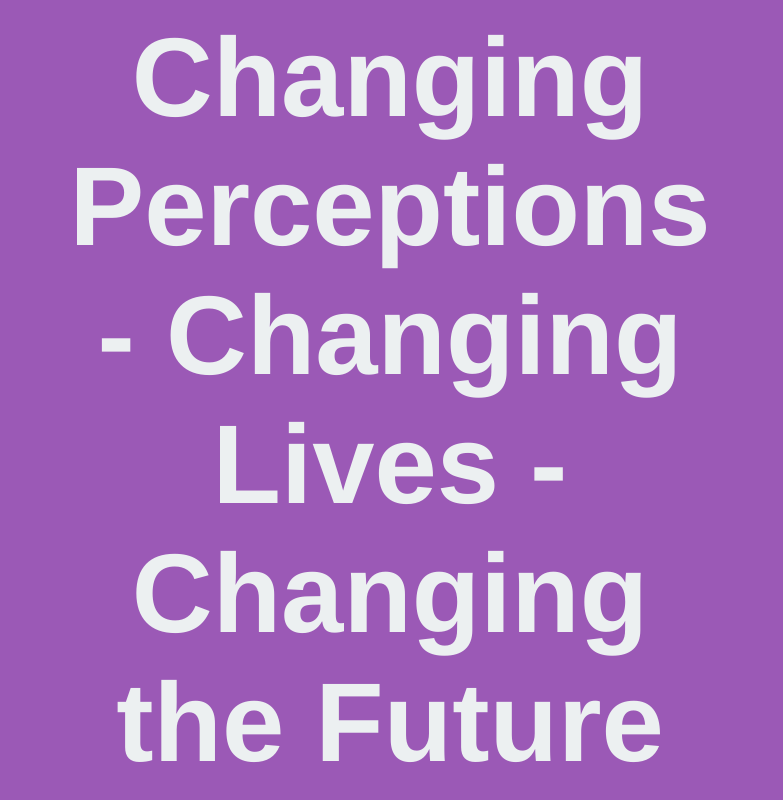
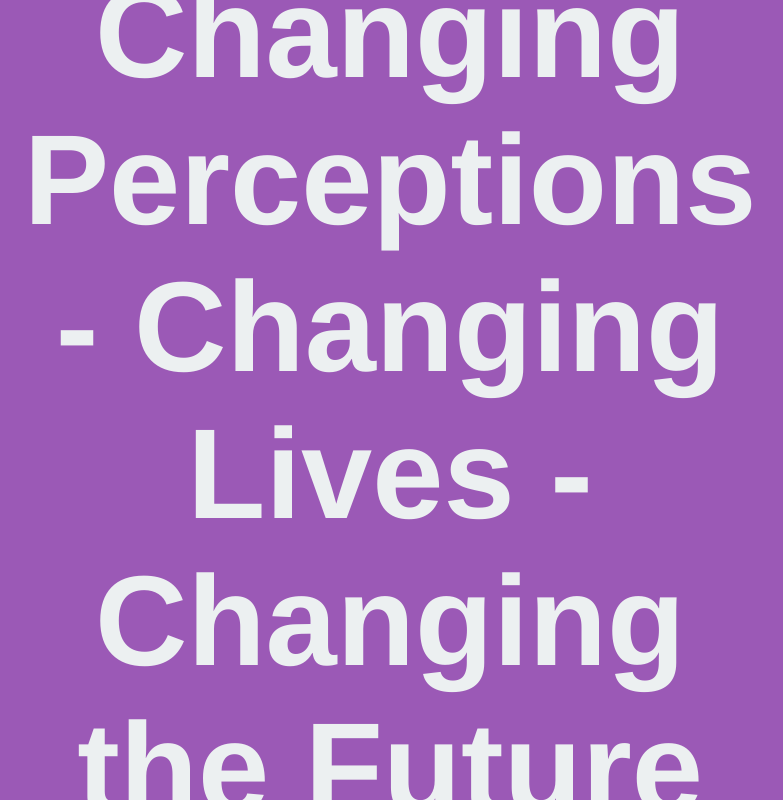
Before and after one commit to Snarr/frcmottos, a plain HTML site: page index.html in a window 1280 px wide. Shown: the whole page, without its empty margins (250-1033 px from the left). Drawn offline with Linux system fonts and the light colour scheme.

Commit message:
Scaling Tests

```diff
--- a/style.css
+++ b/style.css
@@ -7,7 +7,7 @@
 	font-family: Helvetica, Arial, sans-serif;
 	text-align: center;
 	color: #ecf0f1;
-	font-size: 350%;
+	font-size: 4em;
 	}
 
 body {
```
